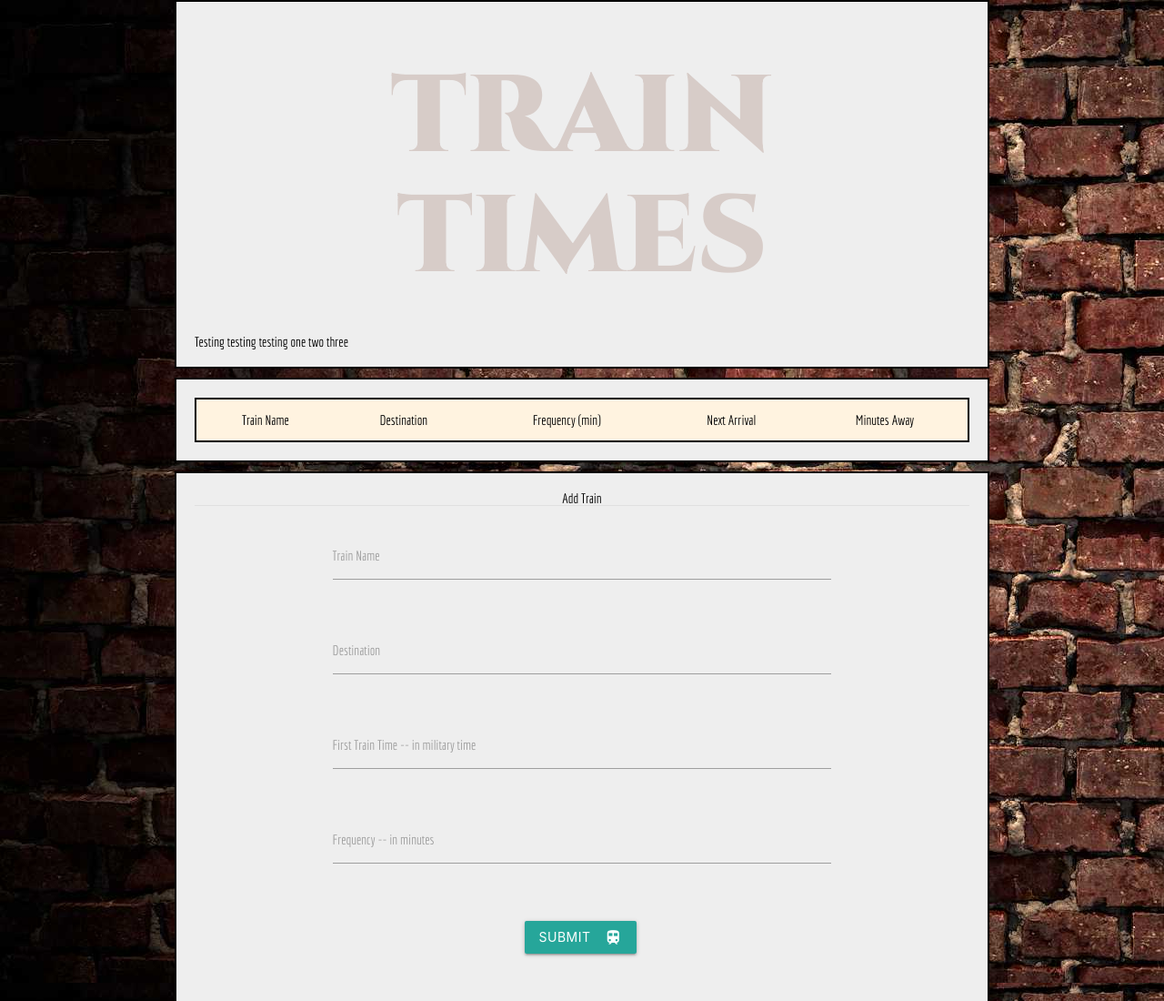
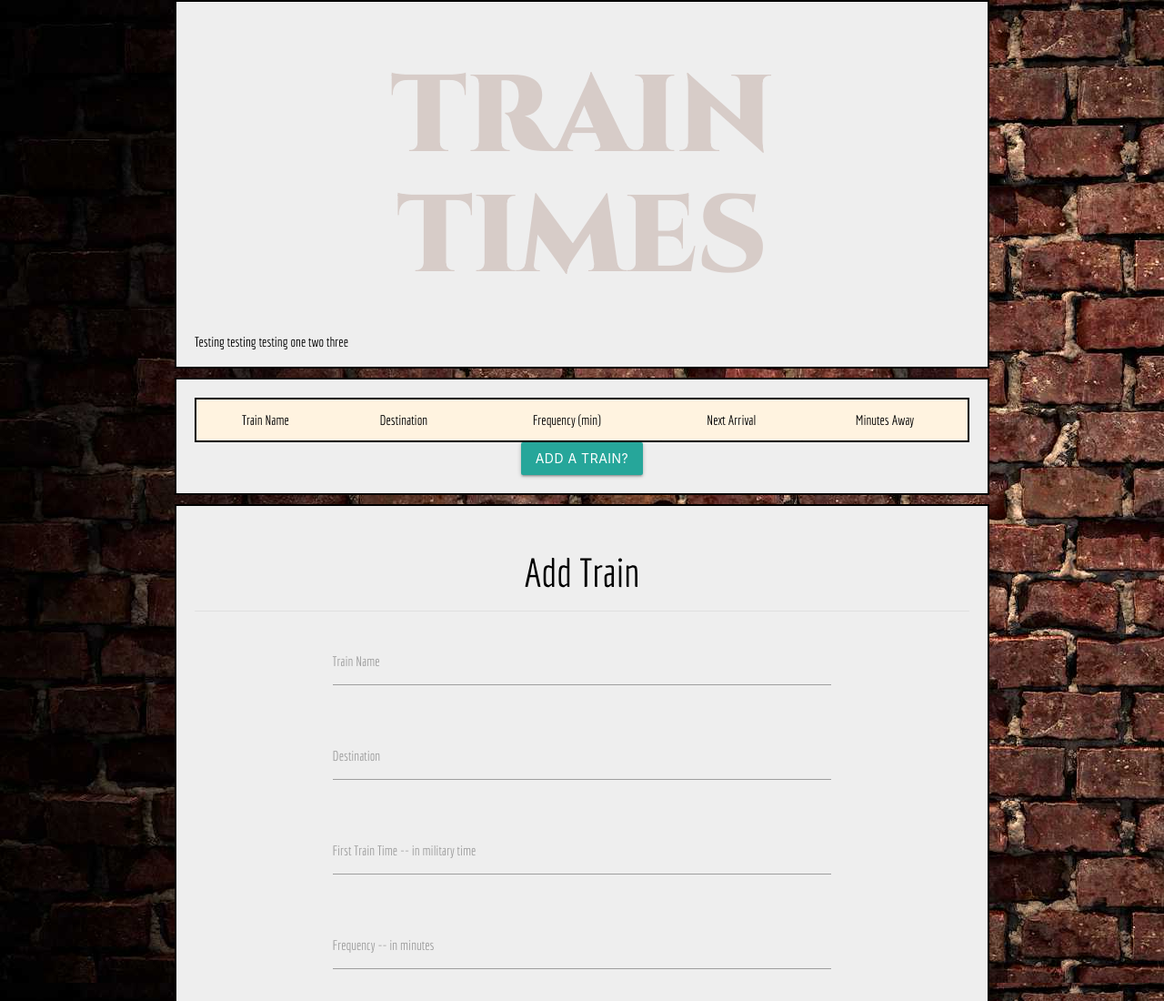
Before and after one commit to giampietrojess/TrainTimes, a plain HTML site: page index.html in a window 1280 px wide. Shown: the top 1100 px of the page at 91% size. Drawn offline with nearby package versions, Linux system fonts and the light colour scheme; no server answers.

Commit message:
adjust button spacing and positioning

```diff
--- a/index.html
+++ b/index.html
@@ -44,14 +44,14 @@
                         <tbody id="all-display"></tbody>
 
                     </table>
-
+                    <button class="btn waves-effect waves-light">Add a Train?</button>
                 </div>
             </div>
 
-            <div class="row main valign-wrapper">
+            <div class="row main valign-wrapper" id="testTable">
                 <div class="col s12">
 
-                    <p class="center-align">Add Train</p>
+                    <h3 class="center-align">Add Train</h3>
                     <div class="divider"></div>
 
 
```
